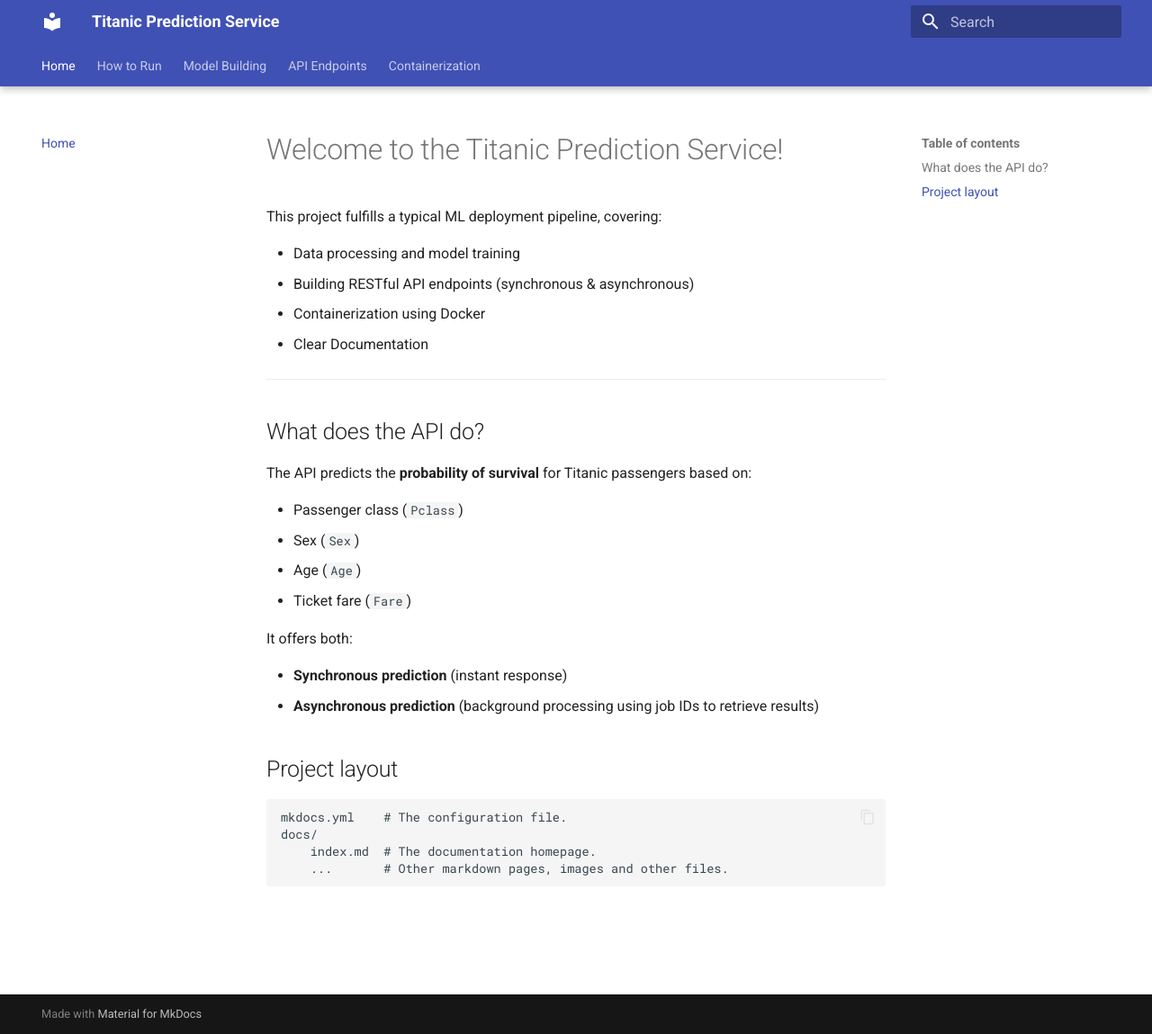
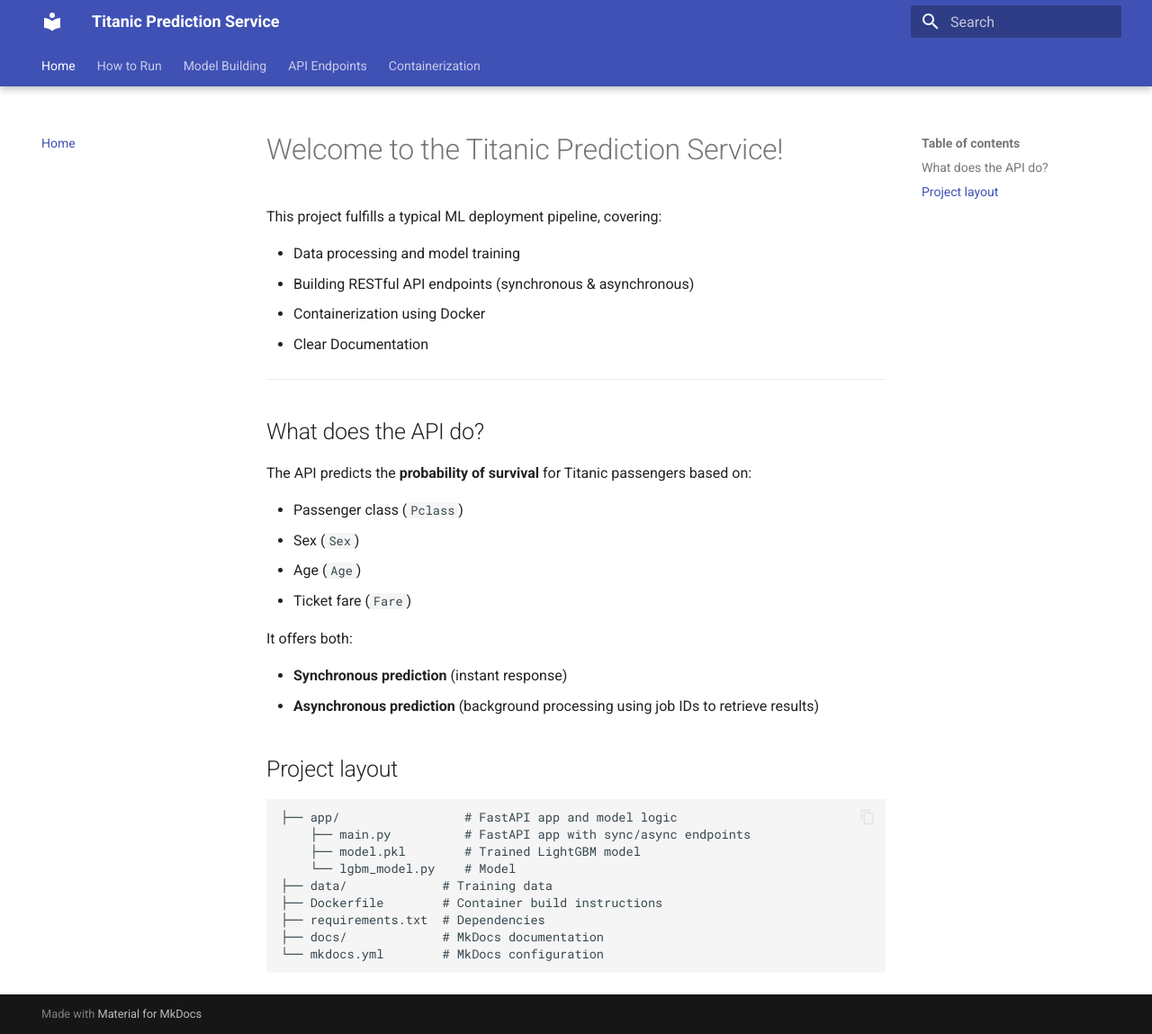
Before and after one commit to rcroegaert/titanic-api, an MkDocs documentation site: the page built from docs/index.md, in a window 1280 px wide and 1149 px high. Shown: the whole window at 90% size. Built offline with MkDocs 1.6.1 and Material for MkDocs 9.7.7, drawn with Linux system fonts in a browser that asks for light colours.

Commit message:
edit on index.md

```diff
--- a/docs/index.md
+++ b/docs/index.md
@@ -25,7 +25,12 @@ It offers both:
 
 ## Project layout
 
-    mkdocs.yml    # The configuration file.
-    docs/
-        index.md  # The documentation homepage.
-        ...       # Other markdown pages, images and other files.
+    ├── app/                 # FastAPI app and model logic
+        ├── main.py          # FastAPI app with sync/async endpoints
+        ├── model.pkl        # Trained LightGBM model
+        └── lgbm_model.py    # Model
+    ├── data/             # Training data
+    ├── Dockerfile        # Container build instructions
+    ├── requirements.txt  # Dependencies
+    ├── docs/             # MkDocs documentation
+    └── mkdocs.yml        # MkDocs configuration
```
Also changed, not shown: README.md (+9 -9 lines).
